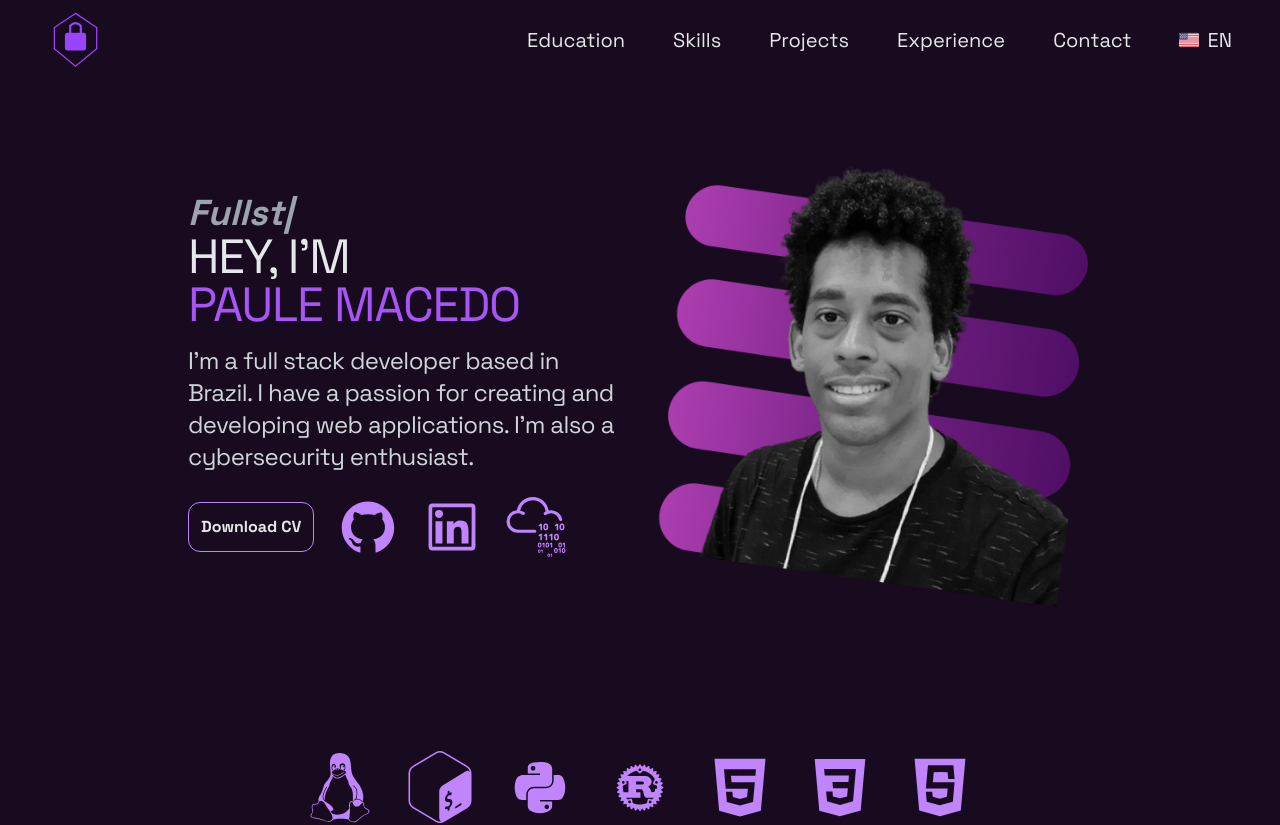
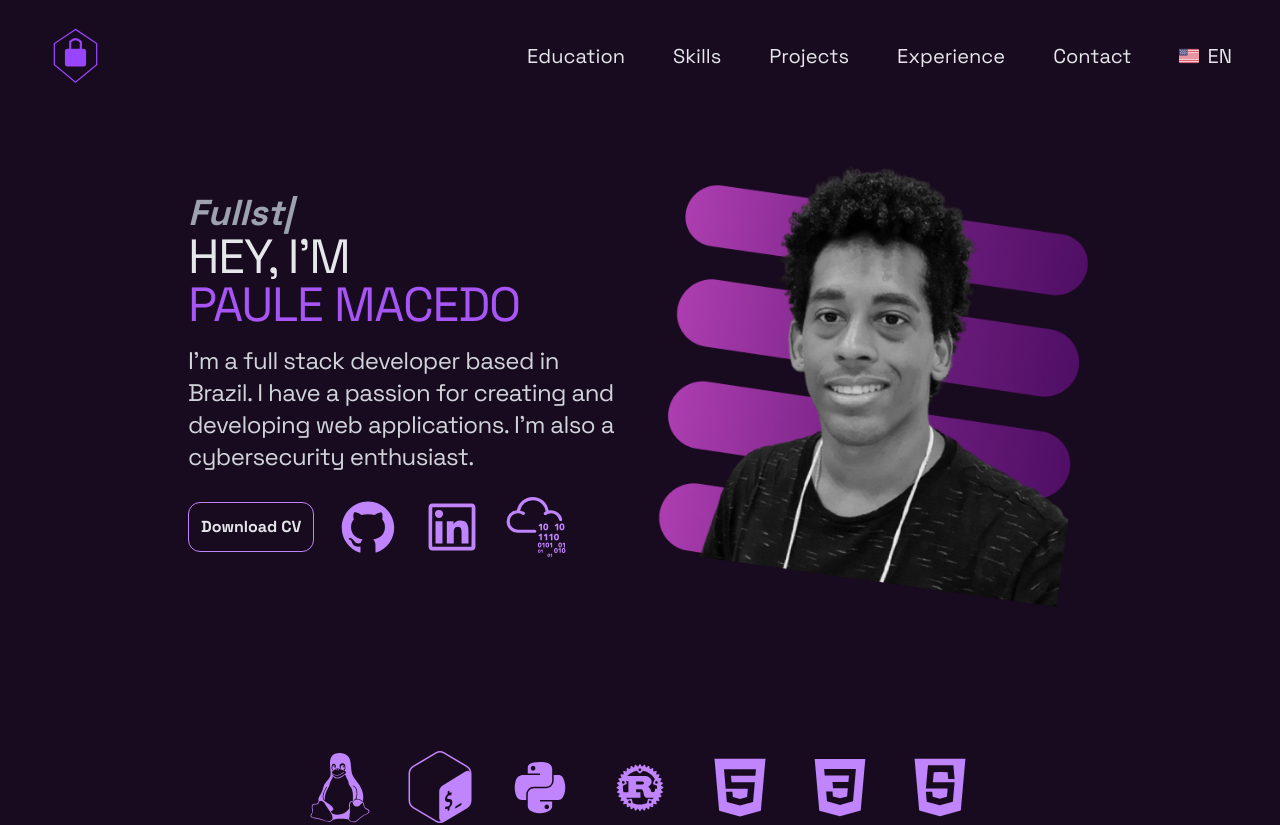
Before and after one commit to paulemacedo/Portifolio, a React (Vite) app: page / in a window 1280 px wide. Shown: the top 825 px of the page. Built offline with nearby package versions, Linux system fonts and the light colour scheme.

Commit message:
fix: adjust padding in Hero and Navbar components for improved layout

```diff
--- a/src/components/Hero.jsx
+++ b/src/components/Hero.jsx
@@ -47,7 +47,7 @@ const Hero = () => {
     ];
 
     return (
-        <div className='mt-24 max-w-[1000px] mx-auto relative'>
+        <div className='max-w-[1000px] mx-auto relative pt-24'>
             <div className='grid md:grid-cols-2 place-items-center gap-8 p-12'>
                 <motion.div
                 initial={{ opacity: 0, x: -50 }}
--- a/src/components/Navbar.jsx
+++ b/src/components/Navbar.jsx
@@ -46,7 +46,7 @@ const Navbar = () => {
  };
 
  return (
-   <div className='fixed top-0 left-0 w-full bg-opacity-70 backdrop-blur-md z-50'>
+  <div className='fixed top-0 left-0 w-full bg-opacity-70 backdrop-blur-md z-50 py-4'>
      <div className='max-w-[1300px] mx-auto flex justify-between text-gray-200 text-xl items-center px-12 h-20'>
        <a href='#'>
          <img src={Logo} alt="logo" className='w-14 h-14' />
```
